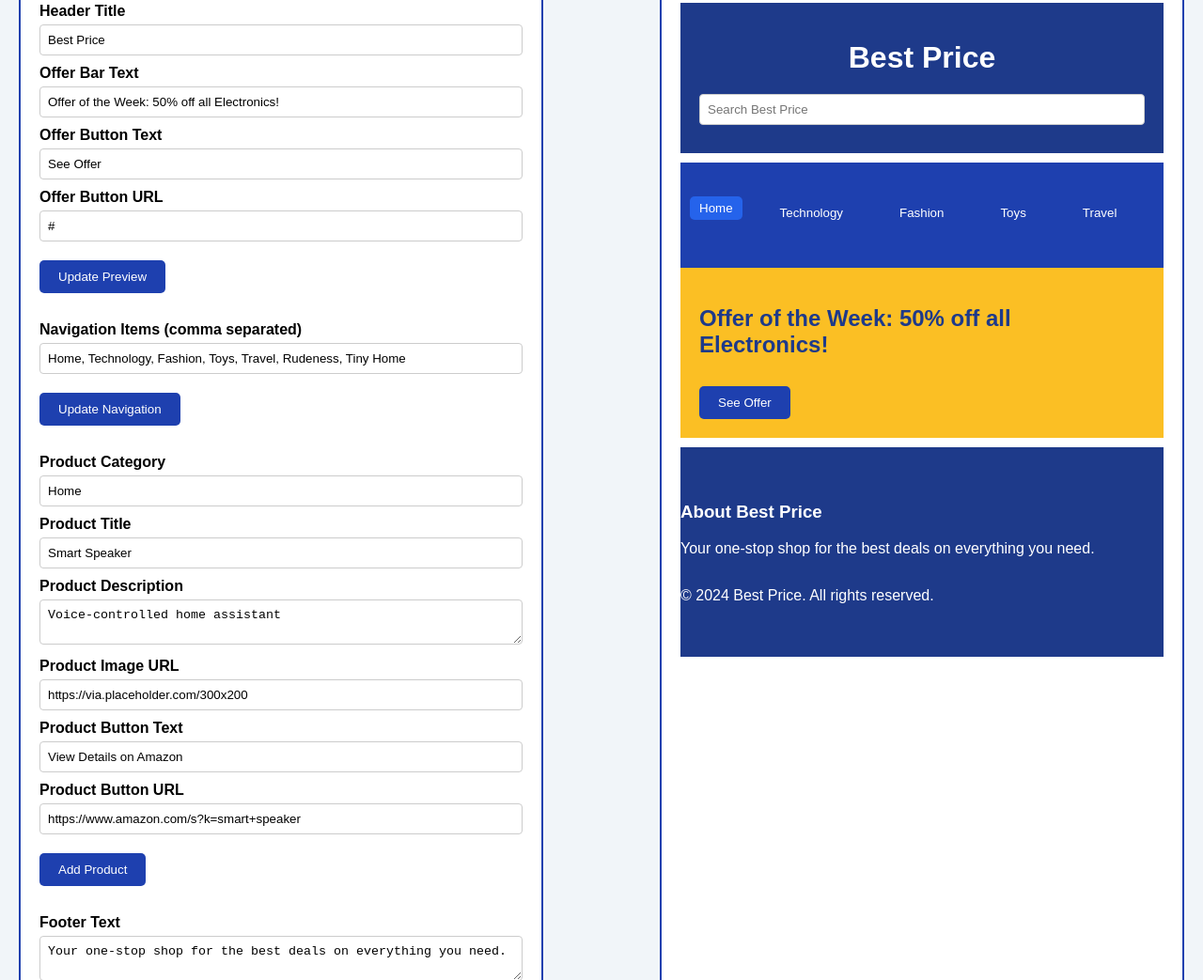
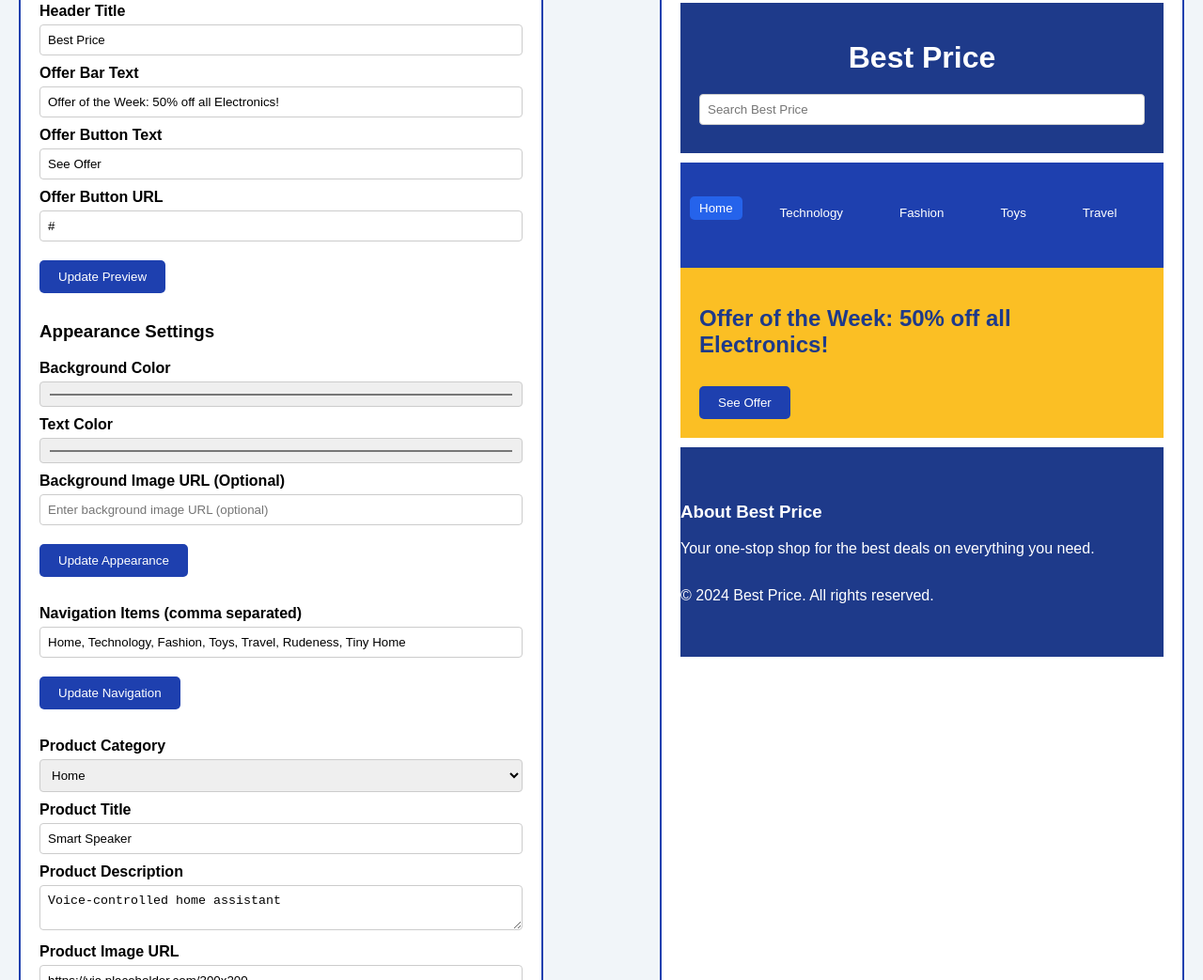
Before and after one commit to edycyber/storeall, a plain HTML site: page chatgpt.html in a window 1280 px wide. Shown: the part 184-1227 px from the top of the page at 94% size. Drawn offline with Linux system fonts and the light colour scheme.

Commit message:
Update chatgpt.html

```diff
--- a/chatgpt.html
+++ b/chatgpt.html
@@ -49,7 +49,7 @@
             font-weight: bold;
         }
 
-        input[type="text"], textarea {
+        input[type="text"], input[type="color"], textarea, select {
             width: 100%;
             padding: 8px;
             margin-bottom: 10px;
@@ -71,7 +71,7 @@
             background-color: #2563eb;
         }
 
-        .product-editor, .footer-editor, .navigation-editor {
+        .product-editor, .footer-editor, .navigation-editor, .appearance-editor {
             margin-top: 30px;
         }
 
@@ -198,6 +198,21 @@
             <button onclick="updatePreview()">Update Preview</button>
         </div>
 
+        <!-- Appearance Editor -->
+        <div class="appearance-editor">
+            <h3>Appearance Settings</h3>
+            <label for="bgColor">Background Color</label>
+            <input type="color" id="bgColor" value="#f1f5f9">
+
+            <label for="textColor">Text Color</label>
+            <input type="color" id="textColor" value="#000000">
+
+            <label for="bgImageUrl">Background Image URL (Optional)</label>
+            <input type="text" id="bgImageUrl" placeholder="Enter background image URL (optional)">
+
+            <button onclick="updateAppearance()">Update Appearance</button>
+        </div>
+
         <!-- Navigation Editor -->
         <div class="navigation-editor">
             <label for="navItems">Navigation Items (comma separated)</label>
@@ -208,7 +223,15 @@
         <!-- Product Editor -->
         <div class="product-editor">
             <label for="productCategory">Product Category</label>
-            <input type="text" id="productCategory" placeholder="Enter product category" value="Home">
+            <select id="productCategory">
+                <option value="Home">Home</option>
+                <option value="Technology">Technology</option>
+                <option value="Fashion">Fashion</option>
+                <option value="Toys">Toys</option>
+                <option value="Travel">Travel</option>
+                <option value="Rudeness">Rudeness</option>
+                <option value="Tiny Home">Tiny Home</option>
+            </select>
 
             <label for="productTitle">Product Title</label>
             <input type="text" id="productTitle" placeholder="Enter product title" value="Smart Speaker">
@@ -311,12 +334,28 @@
         navList.innerHTML = '';
         const navItems = document.getElementById('navItems').value.split(',');
         navItems.forEach(item => {
+            const trimmedItem = item.trim();
             const li = document.createElement('li');
-            li.innerHTML = `<button onclick="showCategory('${item.trim()}')">${item.trim()}</button>`;
+            li.innerHTML = `<button onclick="showCategory('${trimmedItem}')">${trimmedItem}</button>`;
             navList.appendChild(li);
+            if (!products[trimmedItem]) {
+                products[trimmedItem] = [];  // Add new categories to products object
+            }
         });
 
+        updateProductCategoryDropdown(navItems);
         showCategory(activeCategory); // Refresh products when navigation updates
+    }
+
+    function updateProductCategoryDropdown(navItems) {
+        const categoryDropdown = document.getElementById('productCategory');
+        categoryDropdown.innerHTML = '';
+        navItems.forEach(item => {
+            const option = document.createElement('option');
+            option.value = item.trim();
+            option.textContent = item.trim();
+            categoryDropdown.appendChild(option);
+        });
     }
 
     function showCategory(category) {
@@ -370,6 +409,22 @@
         showCategory(category); // Update the preview with the new product
     }
 
+    function updateAppearance() {
+        const bgColor = document.getElementById('bgColor').value;
+        const textColor = document.getElementById('textColor').value;
+        const bgImageUrl = document.getElementById('bgImageUrl').value;
+
+        document.body.style.backgroundColor = bgColor;
+        document.body.style.color = textColor;
+
+        if (bgImageUrl) {
+            document.body.style.backgroundImage = `url(${bgImageUrl})`;
+            document.body.style.backgroundSize = 'cover';
+        } else {
+            document.body.style.backgroundImage = 'none';
+        }
+    }
+
     function downloadHtml() {
         const htmlContent = `
             <!DOCTYPE html>
@@ -379,7 +434,7 @@
                 <meta name="viewport" content="width=device-width, initial-scale=1.0">
                 <title>Online Store</title>
                 <style>
-                    body { font-family: Arial, sans-serif; background-color: #f1f5f9; padding: 20px; }
+                    body { font-family: Arial, sans-serif; background-color: ${document.body.style.backgroundColor}; color: ${document.body.style.color}; background-image: ${document.body.style.backgroundImage}; background-size: cover; padding: 20px; }
                     header, .banner, footer { padding: 20px; background-color: #1e3a8a; color: white; margin-bottom: 10px; }
                     .banner { background-color: #fbbf24; color: #1e3a8a; }
                     nav ul { display: flex; justify-content: space-between; list-style-type: none; padding: 0; }
```
